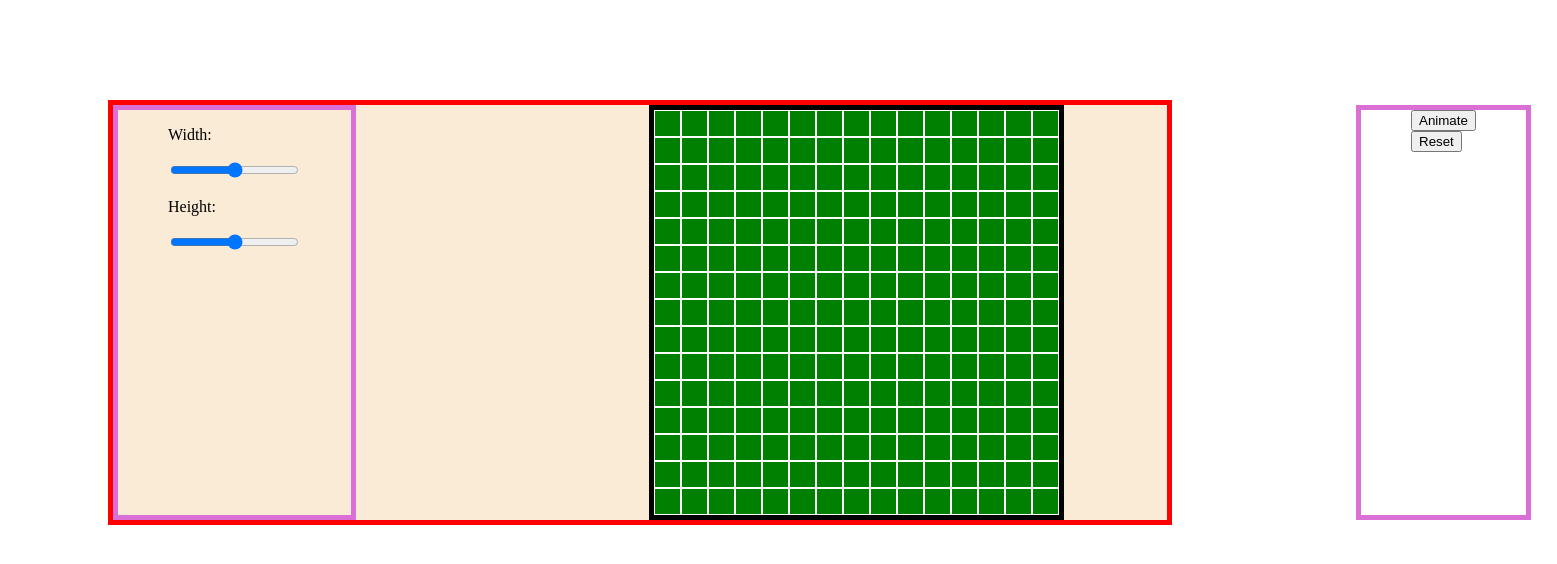
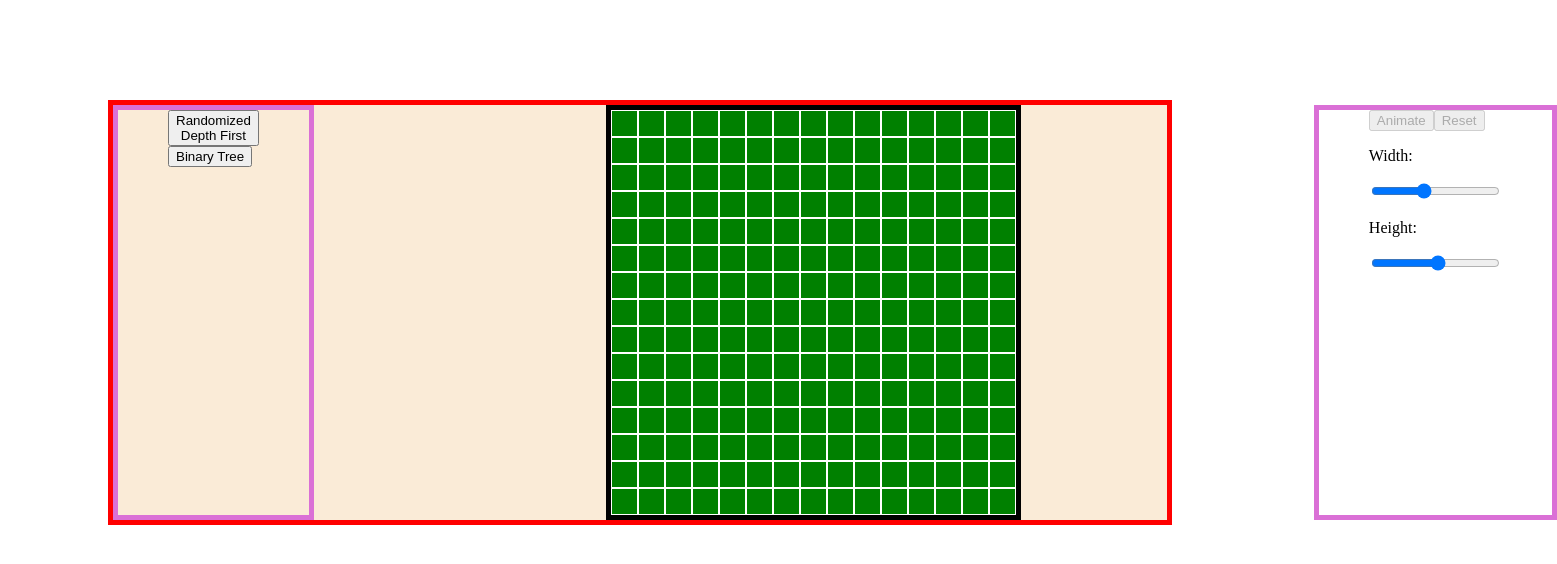
Before and after one commit to tbivash3/MazeGeneratorAndSolver, an Angular app: page / in a window 1280 px wide. Shown: the top 564 px of the page, 1557 px wide, since content can reach past the window. Built offline with nearby package versions, Linux system fonts and the light colour scheme.

Commit message:
Added Binary tree maze generator

```diff
--- /dev/null
+++ b/src/app/Algorithms/BinaryTree.ts
@@ -0,0 +1,41 @@
+import { Injectable } from '@angular/core';
+import { Helper } from './utility/helper';
+
+@Injectable({ providedIn: 'root' })
+export class BinaryTree {
+  constructor() {}
+
+  createMaze(width: number, height: number, traversalArray: number[][]) {
+    this.binarySearch(0, width, height, traversalArray);
+  }
+
+  binarySearch(
+    currentCell: number,
+    width: number,
+    height: number,
+    traversalArray: number[][]
+  ) {
+    if (currentCell == width * height) return;
+
+    let direction = Math.floor(Math.random() * 2);
+
+    if (direction == 0 && !Helper.isRightColumnElement(width, currentCell)) {
+      traversalArray.push([currentCell, currentCell + 1, Helper.RIGHT, 1]);
+    } else {
+      if (!Helper.isBottomRowElement(width, height, currentCell)) {
+        traversalArray.push([
+          currentCell,
+          currentCell + width,
+          Helper.BOTTOM,
+          1,
+        ]);
+      } else {
+        if (currentCell != width * height - 1) {
+          traversalArray.push([currentCell, currentCell + 1, Helper.RIGHT, 1]);
+        }
+      }
+    }
+
+    this.binarySearch(currentCell + 1, width, height, traversalArray);
+  }
+}
--- a/src/app/Algorithms/utility/helper.ts
+++ b/src/app/Algorithms/utility/helper.ts
@@ -71,6 +71,20 @@ export class Helper {
     return direction;
   }
 
+  static getDirectionStringArr(direction: number) {
+    let arr = [];
+
+    if (direction == 1) arr.push('top-', 'bottom-');
+
+    if (direction == 2) arr.push('right-', 'left-');
+
+    if (direction == 3) arr.push('bottom-', 'top-');
+
+    if (direction == 4) arr.push('left-', 'right-');
+
+    return arr;
+  }
+
   static shuffle(array: number[]) {
     let currentIndex = array.length;
     let temporaryValue;
--- a/src/app/app.component.html
+++ b/src/app/app.component.html
@@ -1,12 +1,42 @@
 <div id="mainContainer">
   <div class="sideContainer">
+    <button
+      [disabled]="isAnimating || isAlgorithmSet"
+      (click)="createRandomizedDFSMaze()"
+    >
+      Randomized Depth First
+    </button>
+    <button
+      [disabled]="isAnimating || isAlgorithmSet"
+      (click)="createBinarySearchMaze()"
+    >
+      Binary Tree
+    </button>
+  </div>
+
+  <div id="mazeContainer">
+    <div id="maze">
+      <ng-container *ngFor="let i of length">
+        <div id="{{ 'box' + i }}" class="box"></div>
+      </ng-container>
+    </div>
+  </div>
+  <div class="sideContainer">
+    <button [disabled]="isAnimating || !isAlgorithmSet" (click)="animate()">
+      Animate
+    </button>
+    <button [disabled]="isAnimating || !isAlgorithmSet" (click)="resetAll()">
+      Reset
+    </button>
+
     <div class="slideContainer">
       <div class="slide">
         <p>Width:</p>
         <input
           #width
+          [disabled]="isAnimating || isAlgorithmSet"
           type="range"
-          min="5"
+          min="10"
           max="35"
           value="20"
           class="slider"
@@ -18,8 +48,9 @@
         <p>Height:</p>
         <input
           #height
+          [disabled]="isAnimating || isAlgorithmSet"
           type="range"
-          min="5"
+          min="10"
           max="35"
           value=""
           class="slider"
@@ -28,16 +59,4 @@
       </div>
     </div>
   </div>
-
-  <div id="mazeContainer">
-    <div id="maze">
-      <ng-container *ngFor="let i of length">
-        <div id="{{ 'box' + i }}" class="box"></div>
-      </ng-container>
-    </div>
-  </div>
-  <div class="sideContainer">
-    <button (click)="animate()">Animate</button>
-    <button (click)="resetMaze()">Reset</button>
-  </div>
 </div>
--- a/src/app/app.component.ts
+++ b/src/app/app.component.ts
@@ -1,5 +1,7 @@
 import { Component, OnInit } from '@angular/core';
 import { RandomizedDepthFirst } from './algorithms/RandomizedDepthFirst';
+import { BinaryTree } from './algorithms/BinaryTree';
+import { Helper } from './algorithms/utility/helper';
 
 @Component({
   selector: 'app-root',
@@ -9,11 +11,20 @@ import { RandomizedDepthFirst } from './algorithms/RandomizedDepthFirst';
 export class AppComponent implements OnInit {
   title = 'MazeGeneratorAndSolver';
 
-  constructor(private randomizedDepthFirst: RandomizedDepthFirst) {}
+  constructor(
+    private randomizedDepthFirst: RandomizedDepthFirst,
+    private binaryTree: BinaryTree
+  ) {}
 
   width = 15;
 
   height = 15;
+
+  animateSpeed = 0;
+
+  isAnimating = false;
+
+  isAlgorithmSet = false;
 
   length: number[] = [];
 
@@ -27,6 +38,12 @@ export class AppComponent implements OnInit {
     this.length = Array.from(Array(this.width * this.height).keys());
   }
 
+  resetAll() {
+    this.isAlgorithmSet = false;
+    this.isAnimating = false;
+    this.resetMaze();
+  }
+
   resetMaze() {
     for (let i = 0; i < this.length.length; i++) {
       const boxId = this.length[i];
@@ -36,7 +53,8 @@ export class AppComponent implements OnInit {
   }
 
   setWidth(width: string) {
-    this.resetMaze();
+    this.traversalArray = [];
+    this.resetAll();
     this.width = Number(width);
     let el = document.getElementById('maze');
 
@@ -48,23 +66,31 @@ export class AppComponent implements OnInit {
   }
 
   setHeight(height: string) {
-    this.resetMaze();
+    this.traversalArray = [];
+    this.resetAll();
     this.height = Number(height);
     this.setLength();
   }
 
-  createMaze() {
+  createRandomizedDFSMaze() {
+    this.traversalArray = [];
     this.randomizedDepthFirst.createMaze(
       this.width,
       this.height,
       this.traversalArray
     );
+    this.isAlgorithmSet = true;
+  }
+
+  createBinarySearchMaze() {
+    this.traversalArray = [];
+    this.binaryTree.createMaze(this.width, this.height, this.traversalArray);
+    this.isAlgorithmSet = true;
   }
 
   async animate() {
-    this.resetMaze();
-    this.createMaze();
-
+    this.resetAll();
+    this.isAnimating = true;
     for (let i = 0; i < this.traversalArray.length; i++) {
       const traversal = this.traversalArray[i];
 
@@ -72,12 +98,14 @@ export class AppComponent implements OnInit {
       const toCell = traversal[1];
       const direction = traversal[2];
 
-      const directionStringArr = this.getDirectionStringArr(direction);
+      const directionStringArr = Helper.getDirectionStringArr(direction);
 
+      await new Promise((r) => setTimeout(r, this.animateSpeed));
       if (traversal.length == 4) {
         document
           .getElementById('box' + fromCell)
           ?.classList.add(directionStringArr[0] + 'border-collapse-black');
+        await new Promise((r) => setTimeout(r, this.animateSpeed));
         document
           .getElementById('box' + toCell)
           ?.classList.add(directionStringArr[1] + 'border-collapse-black');
@@ -85,27 +113,12 @@ export class AppComponent implements OnInit {
         document
           .getElementById('box' + fromCell)
           ?.classList.add(directionStringArr[0] + 'border-collapse');
+        await new Promise((r) => setTimeout(r, this.animateSpeed));
         document
           .getElementById('box' + toCell)
           ?.classList.add(directionStringArr[1] + 'border-collapse');
       }
-      await new Promise((r) => setTimeout(r, 0));
     }
-
-    this.traversalArray = [];
-  }
-
-  getDirectionStringArr(direction: number) {
-    let arr = [];
-
-    if (direction == 1) arr.push('top-', 'bottom-');
-
-    if (direction == 2) arr.push('right-', 'left-');
-
-    if (direction == 3) arr.push('bottom-', 'top-');
-
-    if (direction == 4) arr.push('left-', 'right-');
-
-    return arr;
+    this.isAnimating = false;
   }
 }
```
